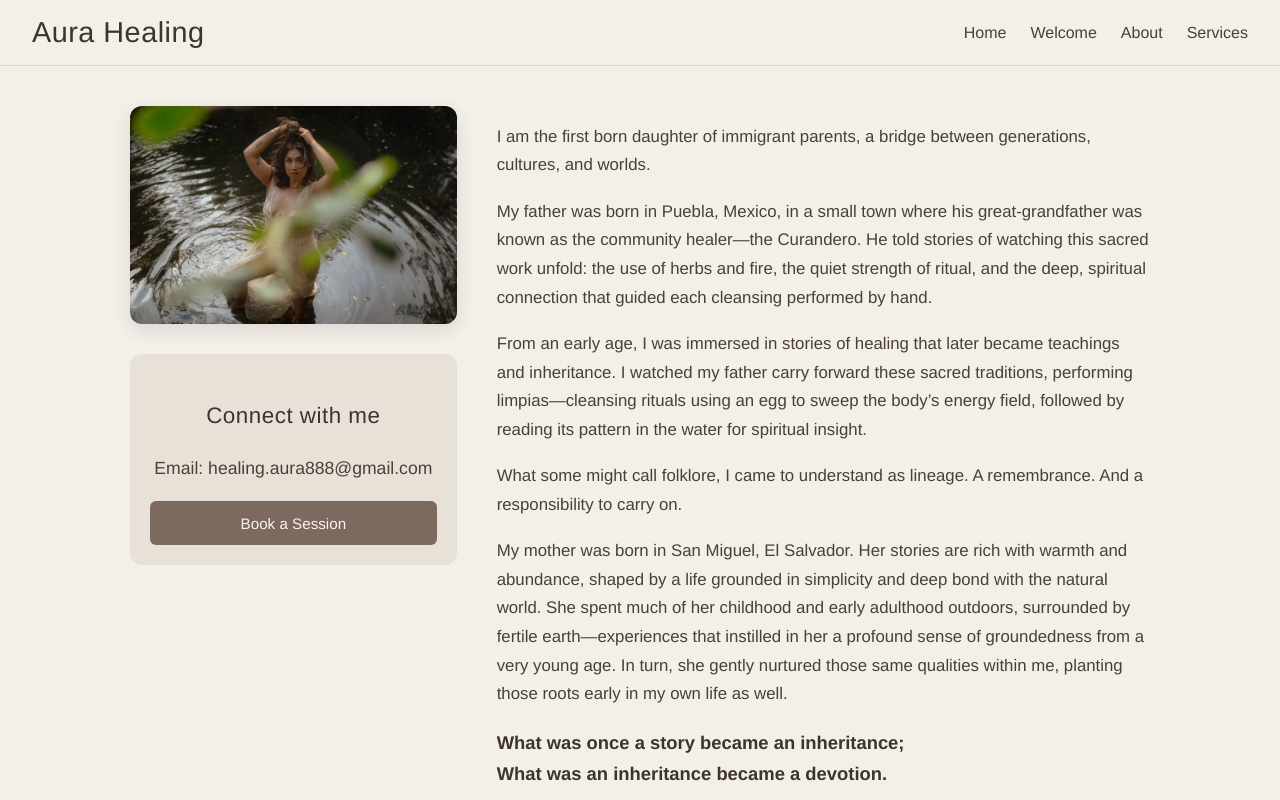
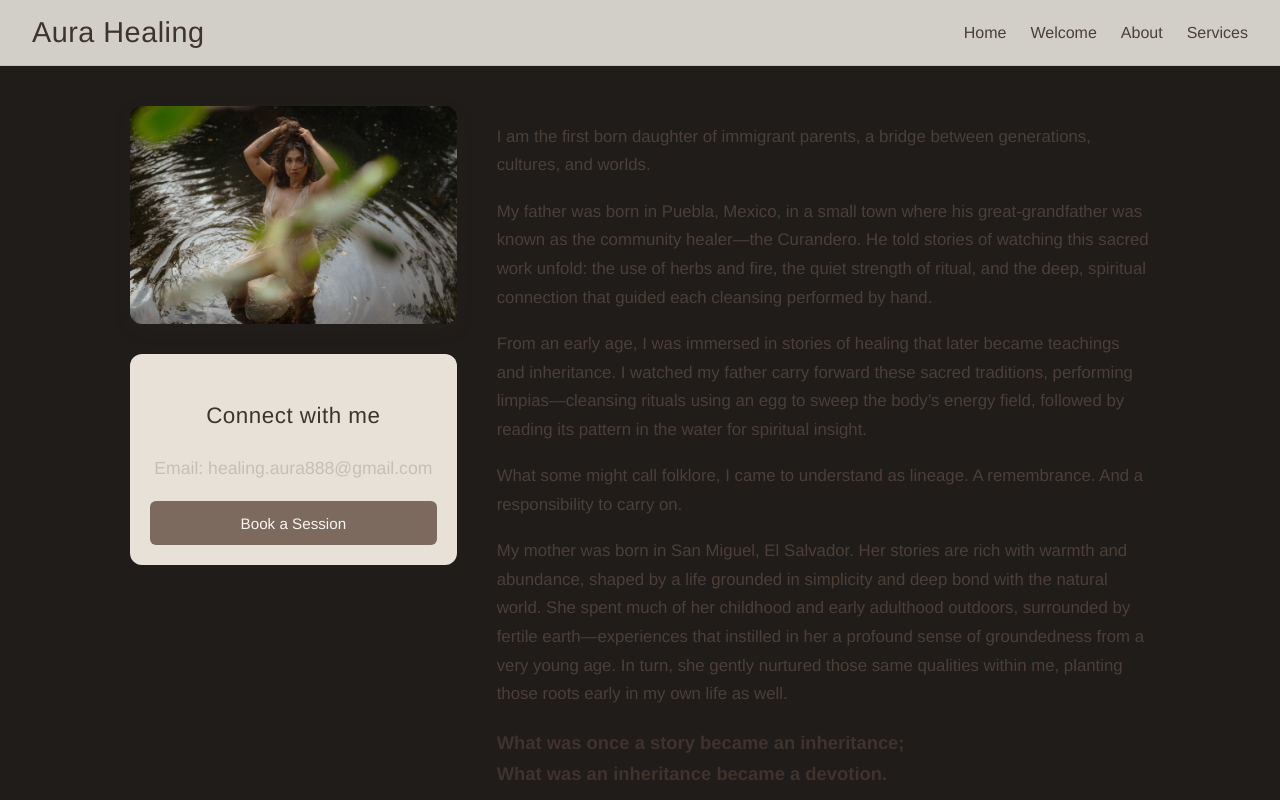
Before and after one commit to Ecanno8/aura_healing, a React (Vite) app: page /aura_healing/about in a window 1280 px wide. Shown: the top 800 px of the page. Built offline with nearby package versions, Linux system fonts and the light colour scheme.

Commit message:
earthy color scheme change

```diff
--- a/src/styles/global.css
+++ b/src/styles/global.css
@@ -6,8 +6,10 @@
 body {
     margin: 0;
     font-family: "Helvetica Neue", Arial, sans-serif;
-    background: #f3efe9;
-    color: #4b3f38;
+    background: #1f1c1a;
+    /* deep warm charcoal */
+    color: #e8ded4;
+    /* soft ivory text */
 }
 
 /* ---------- Typography ---------- */
@@ -16,7 +18,7 @@ h2,
 h3 {
     font-weight: 500;
     letter-spacing: 0.5px;
-    color: #3f332d;
+    color: #e8ded4;
 }
 
 h1 {
@@ -37,7 +39,8 @@ h3 {
 p {
     font-size: 1.1rem;
     line-height: 1.7;
-    color: #4b3f38;
+    color: #c9beb3;
+    /* softer muted body text */
 }
 
 /* ---------- Layout spacing ---------- */
@@ -47,7 +50,8 @@ p {
 
 /* Soft elevated sections */
 .section-alt {
-    background: #e8e1d8;
+    background: #2a2522;
+    /* card-like dark surface */
 }
 
 /* ---------- Container ---------- */
@@ -58,12 +62,13 @@ p {
 
 /* ---------- Links ---------- */
 a {
-    color: #7c6a5f;
+    color: #b39a84;
+    /* warm accent */
     text-decoration: none;
     transition: 0.2s ease;
 }
 
 a:hover {
-    color: #5e4d45;
+    color: #8f7a66;
     text-decoration: underline;
 }
```
